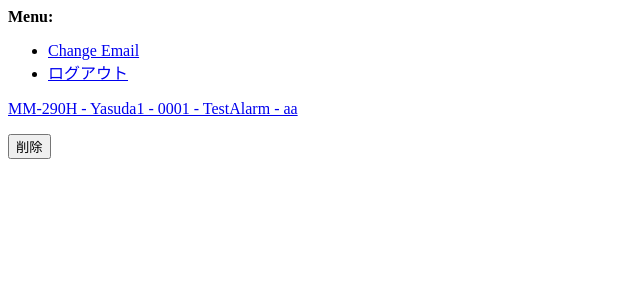
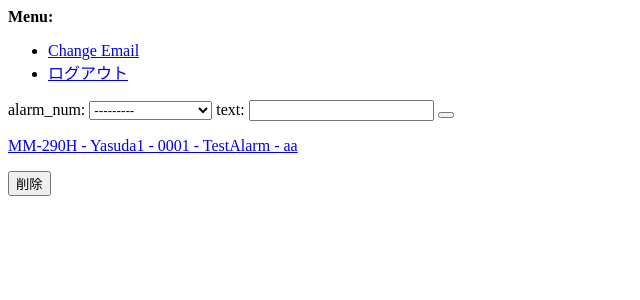
Before and after one commit to Yakken-S/machine-mainte, a Django app: page /1/ in a window 1280 px wide. Shown: the top 300 px of the page, without its empty margins (0-640 px from the left). Run offline with Django 4.2, Linux system fonts and the light colour scheme; a user stored in the database is signed in; data comes from the database, SQL or seed files in the repository; both versions use the stored data as it was after the commit.

Commit message:
Modified....

```diff
--- a/mcm/mc_report/forms.py
+++ b/mcm/mc_report/forms.py
@@ -1,21 +1,20 @@
 from django import forms
-from .models import Issue_History
-
+from .models import Issue_History,Alarm
 
 class PostForm(forms.ModelForm):
     class Meta:
         model = Issue_History
         fields = '__all__'
 
-
-class SearchForm(forms.ModelForm):
-    l1name = forms.CharField(
-        initial='',
-        label='l1_name',
-        required = False,
-    )
-    alarmnum = forms.CharField(
+class SearchForm(forms.Form):
+    alarm_num = forms.ModelChoiceField(
+        queryset=Alarm.objects.all(),
         initial='',
         label='alarm_num',
         required=False,
     )
+    text = forms.CharField(
+        initial='',
+        label='text',
+        required=False,
+    )
--- a/mcm/mc_report/templates/mc_report/issue_list.html
+++ b/mcm/mc_report/templates/mc_report/issue_list.html
@@ -1,7 +1,11 @@
 {% extends 'mc_report/base.html' %}
 
 {% block content %}
-
+<form method='GET'>
+  {{form}}
+  <button class='btn' type='submit' value="検索">
+    </button>
+  </form>
 {% for issue in issues %}
 <div>
   <p>
--- a/mcm/mc_report/views.py
+++ b/mcm/mc_report/views.py
@@ -1,19 +1,31 @@
 from django.shortcuts import render, get_object_or_404, redirect
 from .models import L1_Name, Issue_History
-from .forms import PostForm
+from .forms import PostForm, SearchForm
 from django.views.decorators.http import require_POST
 from django.contrib import messages
 from django.db.models import Q
+from django.contrib.auth.decorators import login_required
+
 
 def l1_list(request):
     l1names = L1_Name.objects.all()
     return render(request, 'mc_report/l1_list.html', {'l1names': l1names})
 
+@login_required
 def issue_list(request, pk):
     l1_name = get_object_or_404(L1_Name, pk=pk)
+    form = SearchForm(request.GET)
     issues = Issue_History.objects.filter(l1_name=l1_name)
-    return render(request, 'mc_report/issue_list.html', {'issues': issues})
+    if form.is_valid():
+        text = form.cleaned_data.get('text',None)
+        alarm_num = form.cleaned_data.get('alarm_num',None)
+        if alarm_num:
+            issues = issues.filter(alarm_num=alarm_num)
+        if text:
+            issues = issues.filter(Q(issue_title__icontains=text)|Q(issue_detail__icontains=text))
+    return render(request, 'mc_report/issue_list.html', {'issues': issues, 'form': form})
 
+@login_required
 def post_issue(request):
     if request.method == "POST":
         form = PostForm(request.POST)
```
Also changed, not shown: mcm/db.sqlite3.
